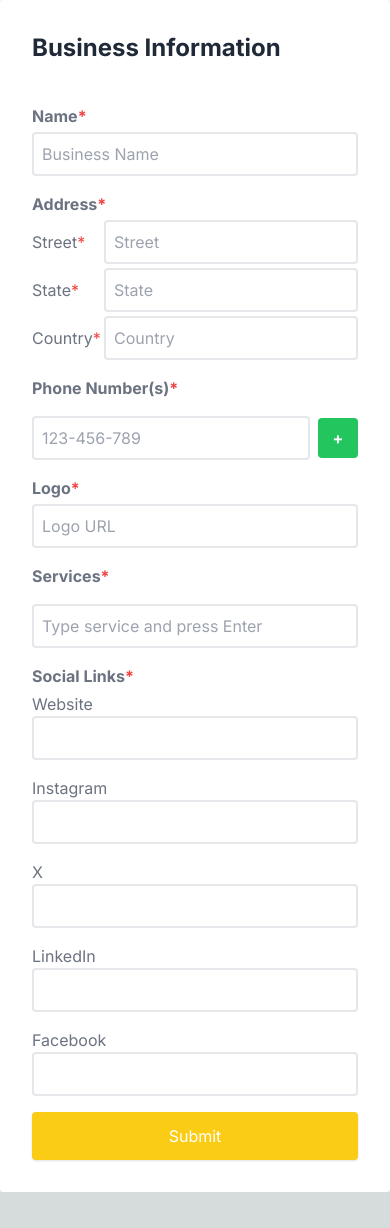
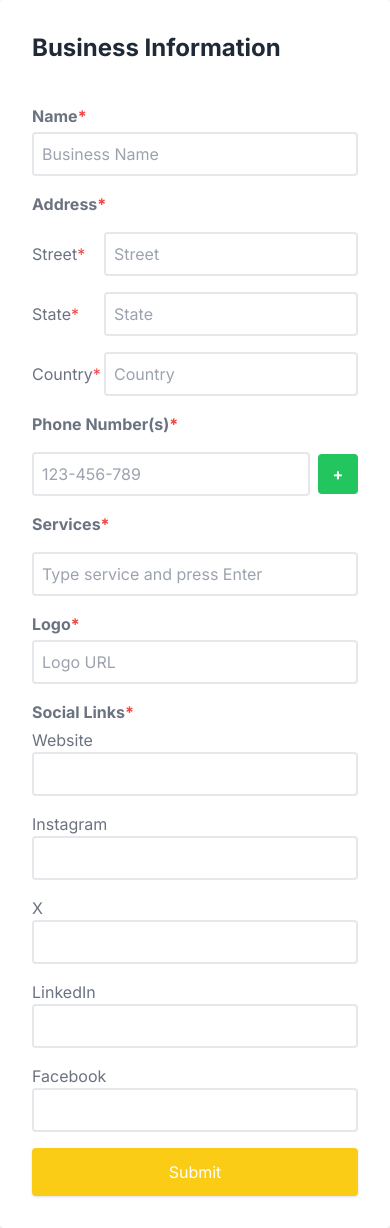
Before and after one commit to Cizal19/biz-qr, a Next.js app in the folder web/: page / in a window 390 px wide. Before the commit the page ends 1192 px from the top, so only its background shows below. Built offline with nearby package versions, Linux system fonts and the light colour scheme.

Commit message:
Updated UI of the form and made it responsive

```diff
--- a/web/src/app/components/Form.jsx
+++ b/web/src/app/components/Form.jsx
@@ -61,12 +61,16 @@ const Form = () => {
 
   return (
     <div className="min-h-screen bg-gray-100 flex items-center justify-center">
-      <div className="bg-white p-8 rounded shadow-md w-full max-w-md">
+      <div className="bg-white p-8 rounded shadow-lg w-full max-w-4xl">
         <h2 className="text-2xl font-bold mb-10 text-gray-800">
           Business Information
         </h2>
-
-        <form onSubmit={handleSubmit} className="space-y-4">
+        <form
+          onSubmit={handleSubmit}
+          className="sm:grid sm:grid-cols-2 sm:gap-8 space-y-4 sm:space-y-0 "
+        >
+          <div>
+            <div className="space-y-4">
               <div>
                 <label className="block mb-1 font-bold text-gray-500">
                   Name<span className="text-red-500">*</span>
@@ -86,13 +90,29 @@ const Form = () => {
                 <label className="block mb-1 font-bold text-gray-500">
                   Address<span className="text-red-500">*</span>
                 </label>
+              </div>
               <AddressInput onAddressChange={handleAddressChange} />
-          </div>
 
               <PhoneNumberInput
                 phoneNumbers={formData.phoneNumbers}
                 setPhoneNumbers={handlePhoneNumbersChange}
               />
+
+              <div>
+                <label className="block mb-1 font-bold text-gray-500">
+                  Services<span className="text-red-500">*</span>
+                </label>
+                <ServicesInput
+                  services={formData.services}
+                  setServices={handleServicesChange}
+                  required
+                />
+              </div>
+            </div>
+          </div>
+
+          <div>
+            <div className="space-y-4">
               <div>
                 <label className="block mb-1 font-bold text-gray-500">
                   Logo<span className="text-red-500">*</span>
@@ -110,16 +130,6 @@ const Form = () => {
 
               <div>
                 <label className="block mb-1 font-bold text-gray-500">
-              Services<span className="text-red-500">*</span>
-            </label>
-            <ServicesInput
-              services={formData.services}
-              setServices={handleServicesChange}
-              required
-            />
-          </div>
-          <div>
-            <label className="block mb-1 font-bold text-gray-500">
                   Social Links<span className="text-red-500">*</span>
                 </label>
                 <SocialLinksInput
@@ -127,12 +137,17 @@ const Form = () => {
                   setSocialLinks={handleSocialLinksChange}
                 />
               </div>
+            </div>
+          </div>
+
+          <div className="col-span-2">
             <button
               type="submit"
               className="w-full p-3 bg-yellow-400 text-white rounded shadow hover:bg-yellow-300"
             >
               Submit
             </button>
+          </div>
         </form>
       </div>
     </div>
```
Lines whose indentation alone changed are shown as unchanged.
